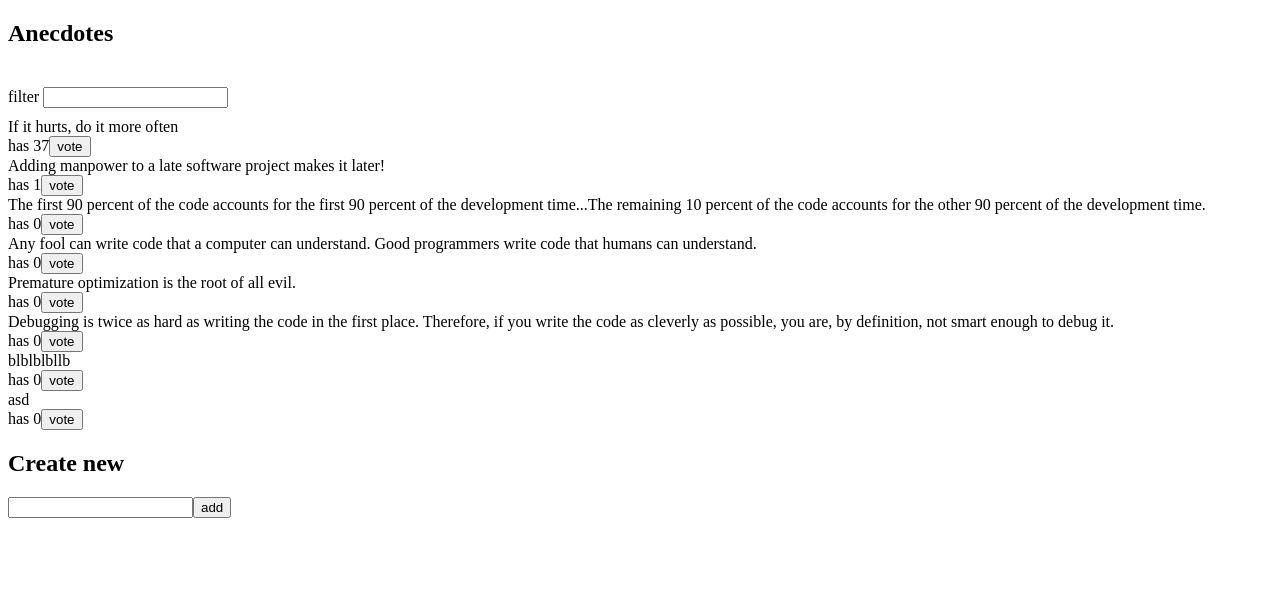
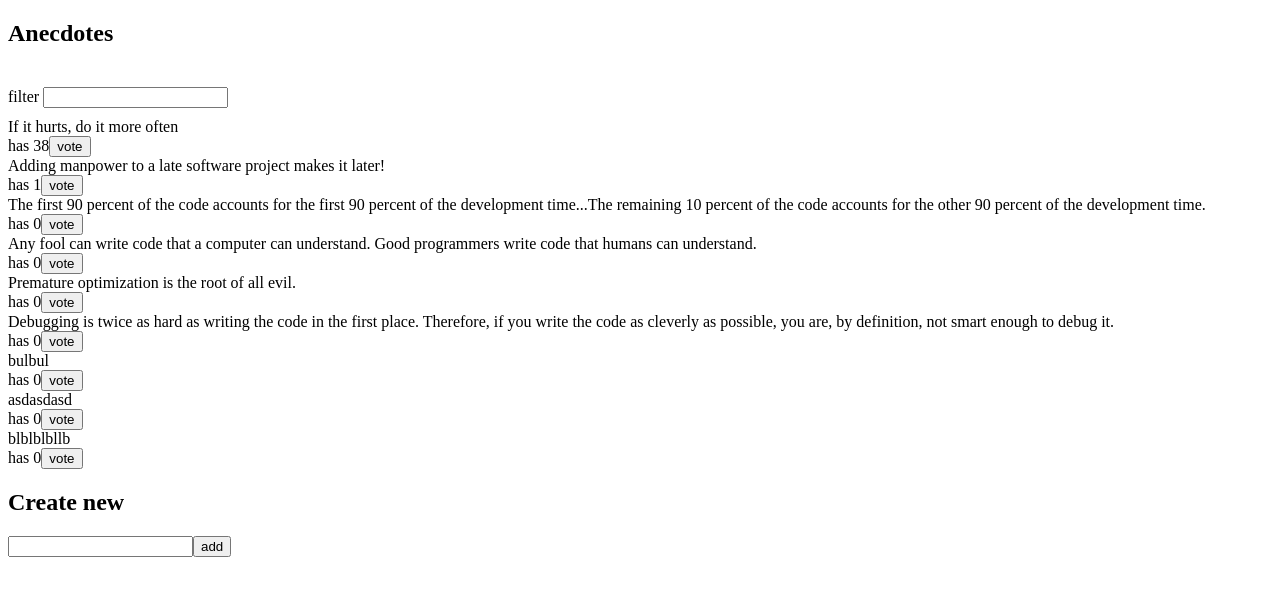
Before and after one commit to Kargamborgh/fullstackmooc, a React (Create React App) app in the folder redux-anecdotes/: page / in a window 1280 px wide. Shown: the top 596 px of the page. Built offline with nearby package versions, Linux system fonts and the light colour scheme; data requests are answered from the project's data file.

Commit message:
6.18 tehty kokonaan, edellisestä unohtui AnecdoteFormiin setNotification-päivitys

```diff
--- a/redux-anecdotes/db.json
+++ b/redux-anecdotes/db.json
@@ -3,7 +3,7 @@
     {
       "content": "If it hurts, do it more often",
       "id": "47145",
-      "votes": 37
+      "votes": 38
     },
     {
       "content": "Adding manpower to a late software project makes it later!",
@@ -31,14 +31,19 @@
       "votes": 0
     },
     {
+      "content": "bulbul",
+      "votes": 0,
+      "id": "1otlNxK"
+    },
+    {
+      "content": "asdasdasd",
+      "votes": 0,
+      "id": "-cgn10Y"
+    },
+    {
       "content": "blblblbllb",
       "votes": 0,
-      "id": "Chyx4bR"
-    },
-    {
-      "content": "asd",
-      "votes": 0,
-      "id": "eVq1j4V"
+      "id": "PIVbhZ4"
     }
   ]
 }
--- a/redux-anecdotes/src/components/AnecdoteForm.js
+++ b/redux-anecdotes/src/components/AnecdoteForm.js
@@ -1,7 +1,7 @@
 import React from 'react'
 import { useDispatch } from 'react-redux'
 import { createAnecdote } from '../reducers/anecdoteReducer'
-import { renderNotification, hideNotification } from '../reducers/notificationReducer'
+import { setNotification } from '../reducers/notificationReducer'
 import anecdoteService from '../services/anecdotes'
 
 const AnecdoteForm = (props) => {
@@ -12,10 +12,7 @@ const AnecdoteForm = (props) => {
         const content = event.target.anecdote.value
         event.target.anecdote.value = ''
         dispatch(createAnecdote(content))
-        dispatch(renderNotification(`added ${content}`))
-        setTimeout(() => {
-            dispatch(hideNotification(''))
-        }, 5000)
+        dispatch(setNotification(`added ${content}`, 5))
     }
 
     return (
```
